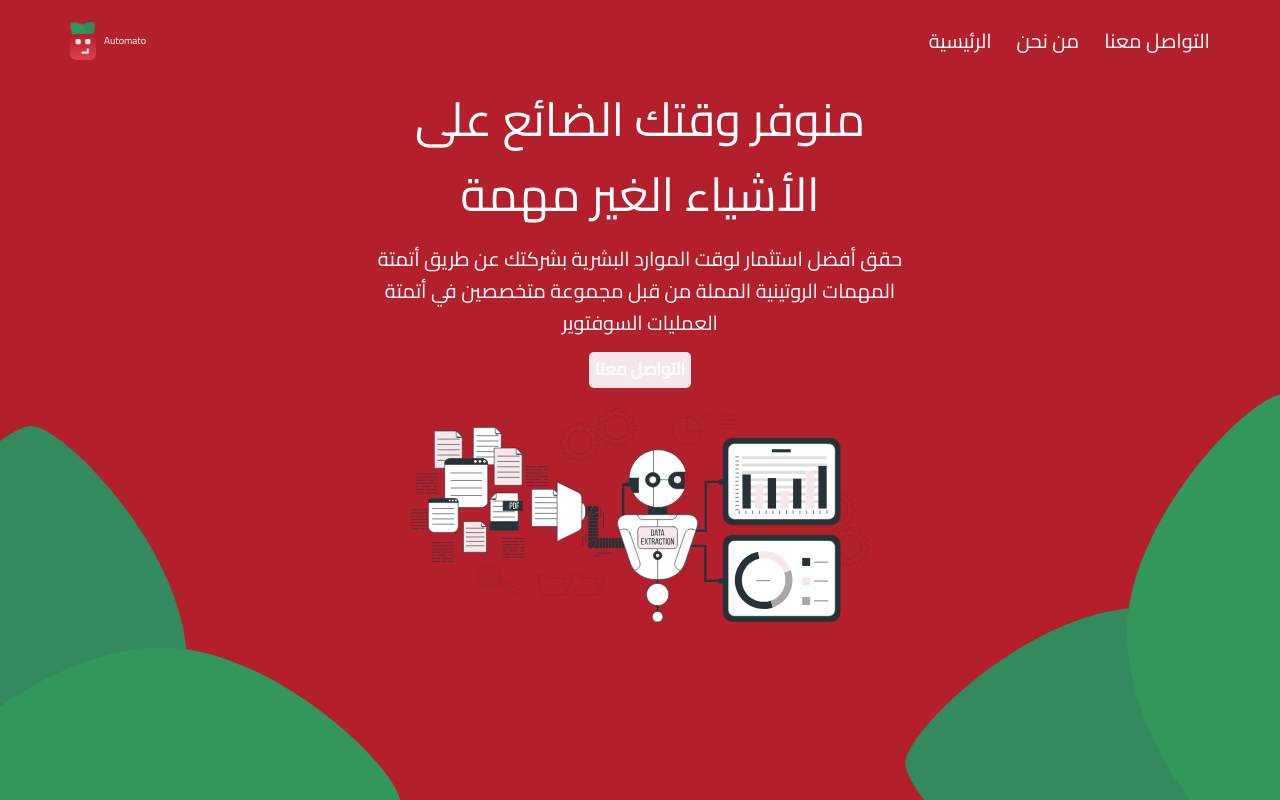
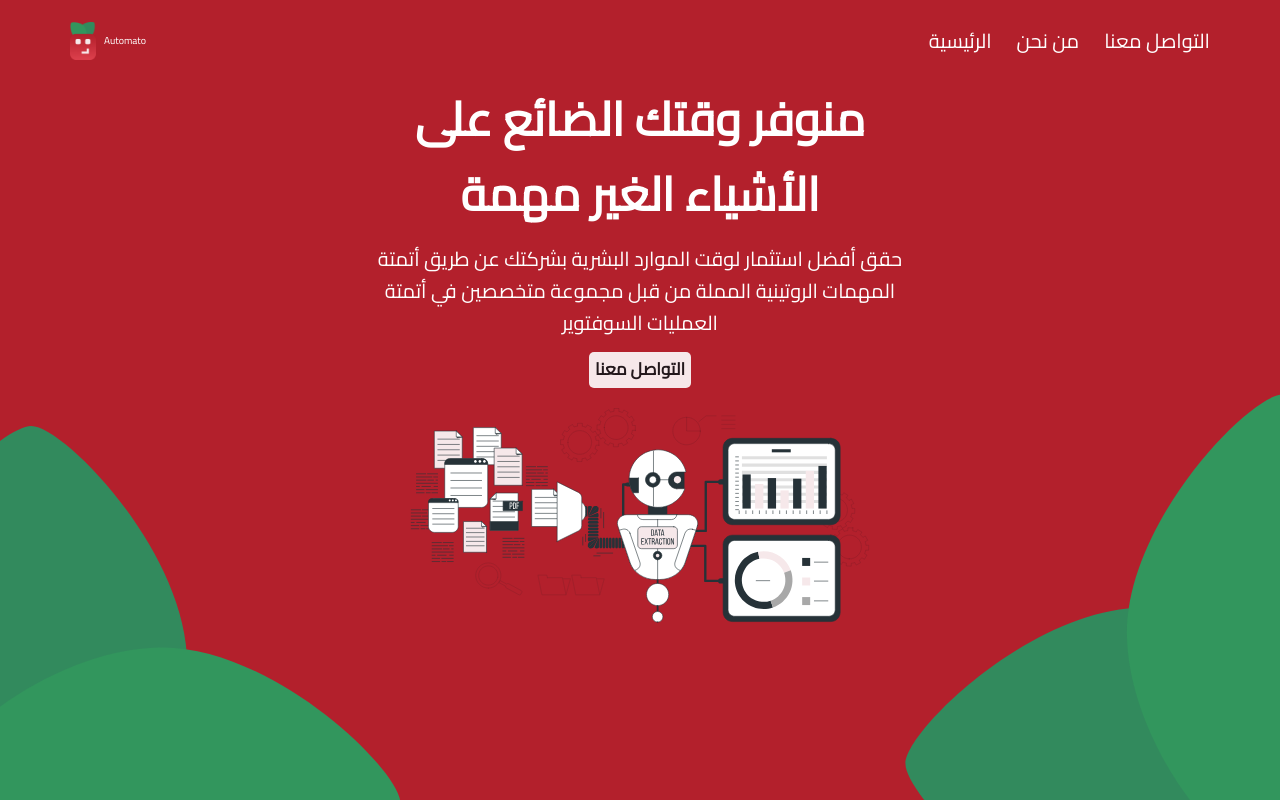
Before and after one commit to abdullahasson/Automato, a React (Vite) app: page / in a window 1280 px wide. Built offline with nearby package versions, Linux system fonts and the light colour scheme.

Commit message:
new color var

```diff
--- a/src/components/Button.jsx
+++ b/src/components/Button.jsx
@@ -2,7 +2,7 @@ const Button = (Props) => {
 
 
     return (
-        <button className='cursor-pointer font-semibold text-[1.7rem] bg-n-4 relative overflow-hidden transition-[0.3s] px-2.5 py-[5px] rounded-[5px] '>
+        <button className='cursor-pointer font-semibold text-[1.7rem] bg-n-4 hover:bg-n-2 text-c-3 hover:text-c-4 relative overflow-hidden transition-[0.3s] px-2.5 py-[5px] rounded-[5px] '>
             {Props.children}
         </button>
     )
--- a/src/components/Header.jsx
+++ b/src/components/Header.jsx
@@ -18,10 +18,10 @@ const Header = () => {
                     <div id="main-icon" className="text-[white] text-[2.8rem] cursor-pointer hidden max-[727px]:flex" onClick={() => setopenNav(!openNav)}>
                         <i className="bx bx-menu text-[3.5rem]" />
                     </div>
-                    <ul className={`flex justify-between items-center transition-[0.3s] max-[727px]:flex-col max-[727px]:absolute max-[727px]:z-[999] max-[767px]:backdrop-blur-[22px] max-[727px]:w-full max-[727px]:bg-[rgba(0,0,0,0.66)] ${openNav ? "max-[727px]:opacity-1" : "max-[727px]:opacity-0"} max-[727px]:p-2.5 max-[727px]:right-0 max-[727px]:top-full`}>
-                        <li><a className="text-[white] text-[2rem] ml-10" href="#">الرئيسية</a></li>
-                        <li><a className="text-[white] text-[2rem] ml-10" href="#">من نحن</a></li>
-                        <li><a className="text-[white] text-[2rem] ml-10" href="#">التواصل معنا</a></li>
+                    <ul className={`flex justify-between items-center transition-[0.3s] max-[727px]:flex-col max-[727px]:absolute max-[727px]:z-[999] max-[767px]:backdrop-blur-[14px] max-[727px]:w-full max-[727px]:bg-[#c25555a8] ${openNav ? "max-[727px]:opacity-1" : "max-[727px]:opacity-0"}  max-[727px]:right-0 max-[727px]:top-full max-[767px]:overflow-hidden`}>
+                        <li className="max-[767px]:py-2 text-center max-[767px]:w-full" ><a onClick={() => setopenNav(false)} className="text-[white] text-[2rem] ml-10" href="#">الرئيسية</a></li>
+                        <li className="max-[767px]:py-2 text-center max-[767px]:w-full" ><a onClick={() => setopenNav(false)} className="text-[white] text-[2rem] ml-10" href="#">من نحن</a></li>
+                        <li className="max-[767px]:py-2 text-center max-[767px]:w-full" ><a onClick={() => setopenNav(false)} className="text-[white] text-[2rem] ml-10" href="#">التواصل معنا</a></li>
                     </ul>
                 </div>
             </div>
--- a/src/sections/Home.jsx
+++ b/src/sections/Home.jsx
@@ -6,11 +6,11 @@ import Robot from "../assets/robot.svg"
 const Home = () => {
     return (
         <section id="Landing" className="bg-n-1 h-[calc(100vh_-_82px)] flex justify-center items-center relative">
-            <div className="text-center text-[white] h-full w-[590px] z-[100]">
-                <h1 className="text-[4.7rem] leading-[1.6]">
+            <div className="text-center text-[white] h-full w-[590px] z-[100] max-[500px]:flex flex-col justify-center items-center">
+                <h1 className="text-[4.7rem] leading-[1.6] max-[500px]:text-7xl max-[500px]:leading-[1.4] font-bold">
                     منوفر وقتك الضائع على الأشياء الغير مهمة
                 </h1>
-                <p className="text-[2rem] leading-[1.6] mt-[1.1rem] mb-[1.3rem]">
+                <p className="text-[2rem] leading-[1.6] mt-[1.1rem] mb-[1.3rem] max-[500px]:text-[18px] max-[500px]:my-[20px]">
                     حقق أفضل استثمار لوقت الموارد البشرية بشركتك عن طريق أتمتة المهمات الروتينية المملة من قبل مجموعة متخصصين في أتمتة<br /> العمليات السوفتوير
                 </p>
                 <Button>التواصل معنا</Button>
--- a/tailwind.config.js
+++ b/tailwind.config.js
@@ -11,7 +11,7 @@ export default {
   theme: {
     extend: {
       colors: {
-        color: {
+        c: {
           1: "#b3202c", /*--Primary: #b3202c;*/
           2: "#32965d", /* --Accent: #32965d;*/
           3: "#22181c", /* --Dark-Neutral: #22181c;*/
```
